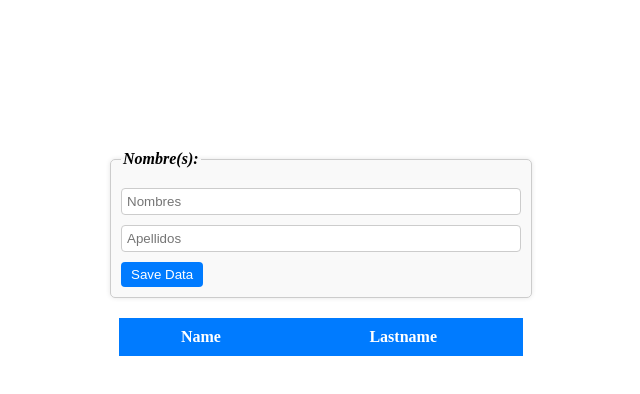
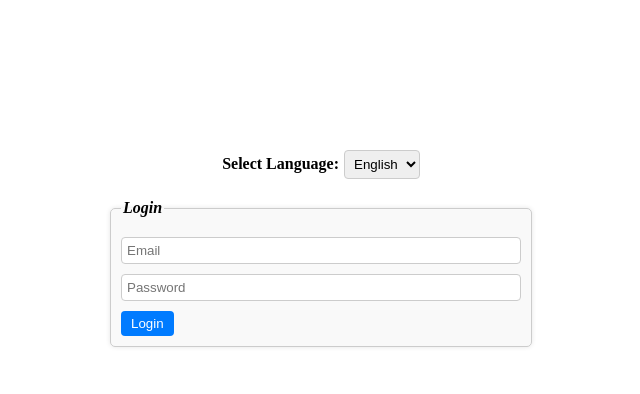
Before and after one commit to 4KRO5/Vue.js, a Vue app: page / in a window 1280 px wide. Shown: the top 394 px of the page, without its empty margins (319-959 px from the left). Built offline with nearby package versions, Linux system fonts and the light colour scheme.

Commit message:
Inicio de sesión

```diff
--- a/src/App.vue
+++ b/src/App.vue
@@ -1,46 +1,61 @@
+<template>
+  <div class="container">
+    <div class="language-select">
+      <label for="language"> {{ language.selectLanguage }} </label>
+      <select id="language" v-model="currentLanguage" @change="changeLanguage(currentLanguage)">
+        <option value="en">English</option>
+        <option value="es">Español</option>
+      </select>
+    </div>
+
+    <fieldset>
+      <legend>{{ language.login }}</legend>
+      <input type="email" v-model="email" :placeholder="language.email">
+      <input type="password" v-model="password" :placeholder="language.password">
+      <button @click="login">{{ language.loginButton }}</button>
+      <p v-if="error" class="error-message">{{ language.errorMessage }}</p>
+    </fieldset>
+  </div>
+</template>
+
 <script setup>
-import { ref } from 'vue'
+import { ref, computed } from 'vue'
 
-const people = ref([])
+const email = ref('')
+const password = ref('')
+const error = ref(false)
 
-const firstName = ref('')
-const lastName = ref('')
+const currentLanguage = ref('en')
 
-const saveData = () => {
-  if (firstName.value && lastName.value) {
-    const person = {
-      firstName: firstName.value,
-      lastName: lastName.value
+import languageData from './language.json'
+
+const changeLanguage = (language) => {
+  currentLanguage.value = language
+}
+
+const language = computed(() => {
+  return languageData[currentLanguage.value]
+})
+
+const login = async () => {
+  try {
+    const response = await fetch('src/users.json')
+    const userData = await response.json()
+
+    const foundUser = userData.find(user => {
+      return email.value === user.email && password.value === user.password
+    })
+
+    if (foundUser) {
+      alert(`${language.value.welcome} ${foundUser.name}`);
+      localStorage.setItem('user_data', JSON.stringify(foundUser))
+      error.value = false
+    } else {
+      error.value = true
     }
-    people.value.push(person)
-    firstName.value = ''
-    lastName.value = ''
+  } catch (e) {
+    console.error(`${language.value.error}`, e);
+    error.value = true
   }
 }
 </script>
-
-<template>
-  <div class="container">
-    <fieldset>
-      <legend>Nombre(s):</legend>
-      <input type="text" v-model="firstName" placeholder="Nombres">
-      <input type="text" v-model="lastName" placeholder="Apellidos">
-      <button @click="saveData">Save Data</button>
-    </fieldset>
-
-    <table>
-      <thead>
-        <tr>
-          <th>Name</th>
-          <th>Lastname</th>
-        </tr>
-      </thead>
-      <tbody>
-        <tr v-for="person in people" :key="person.firstName + person.lastName">
-          <td>{{ person.firstName }}</td>
-          <td>{{ person.lastName }}</td>
-        </tr>
-      </tbody>
-    </table>
-  </div>
-</template>
--- a/src/assets/main.css
+++ b/src/assets/main.css
@@ -1,14 +1,31 @@
 /* Estilo para los fieldset */
 fieldset {
   max-width: 400px;
-  /* Limita el ancho de los fieldset */
   margin: 0 auto;
-  /* Márgenes superior e inferior, centrado horizontalmente */
   padding: 10px;
   border: 1px solid #ccc;
   border-radius: 5px;
   background-color: #f9f9f9;
   box-shadow: 0 0 5px rgba(0, 0, 0, 0.1);
+}
+
+/* Estilo para el menú desplegable */
+.language-select {
+  margin-bottom: 20px;
+  text-align: center;
+}
+
+.language-select label {
+  font-weight: bold;
+}
+
+.language-select select {
+  padding: 5px;
+  border: 1px solid #ccc;
+  border-radius: 4px;
+  width: 6%;
+  margin: 0 auto;
+  margin-left: 5px;
 }
 
 /* Estilo para las leyendas */
@@ -33,8 +50,25 @@ button {
   cursor: pointer;
 }
 
+/* Estilo para el mensaje de error */
+.error-message {
+  color: red;
+  font-weight: bold;
+  margin-top: 10px;
+  text-align: center;
+  margin-bottom: 0px;
+}
+
 /* Estilo para los campos de entrada de texto */
-input[type="text"] {
+input[type="email"] {
+  width: 97%;
+  padding: 5px;
+  border: 1px solid #ccc;
+  border-radius: 4px;
+  margin-bottom: 10px;
+}
+
+input[type="password"] {
   width: 97%;
   padding: 5px;
   border: 1px solid #ccc;
@@ -55,8 +89,7 @@ input[type="number"] {
 h4 {
   font-weight: bold;
   margin-top: 10px;
-  margin-bottom: -3px;
-  /* Reduzco el margen inferior a 0 */
+  margin-bottom: 0px;
 }
 
 /* Estilo para la tabla */
--- /dev/null
+++ b/src/language.json
@@ -0,0 +1,22 @@
+{
+    "en": {
+        "error": "Error loading user data: ",
+        "welcome": "Welcome",
+        "selectLanguage": "Select Language:",
+        "login": "Login",
+        "email": "Email",
+        "password": "Password",
+        "loginButton": "Login",
+        "errorMessage": "Oops! It seems your credentials are not valid. Make sure to enter the correct information and try again"
+    },
+    "es": {
+        "error": "Error al cargar los datos de usuarios: ",
+        "welcome": "Bienvenido",
+        "selectLanguage": "Seleccione el idioma:",
+        "login": "Iniciar sesión",
+        "email": "Correo electrónico",
+        "password": "Contraseña",
+        "loginButton": "Iniciar sesión",
+        "errorMessage": "¡Oops! Parece que tus credenciales no son válidas. Asegúrate de ingresar la información correcta y vuelve a intentar"
+    }
+}
```
Also changed, not shown: src/users.json (added, +14 -0 lines).
